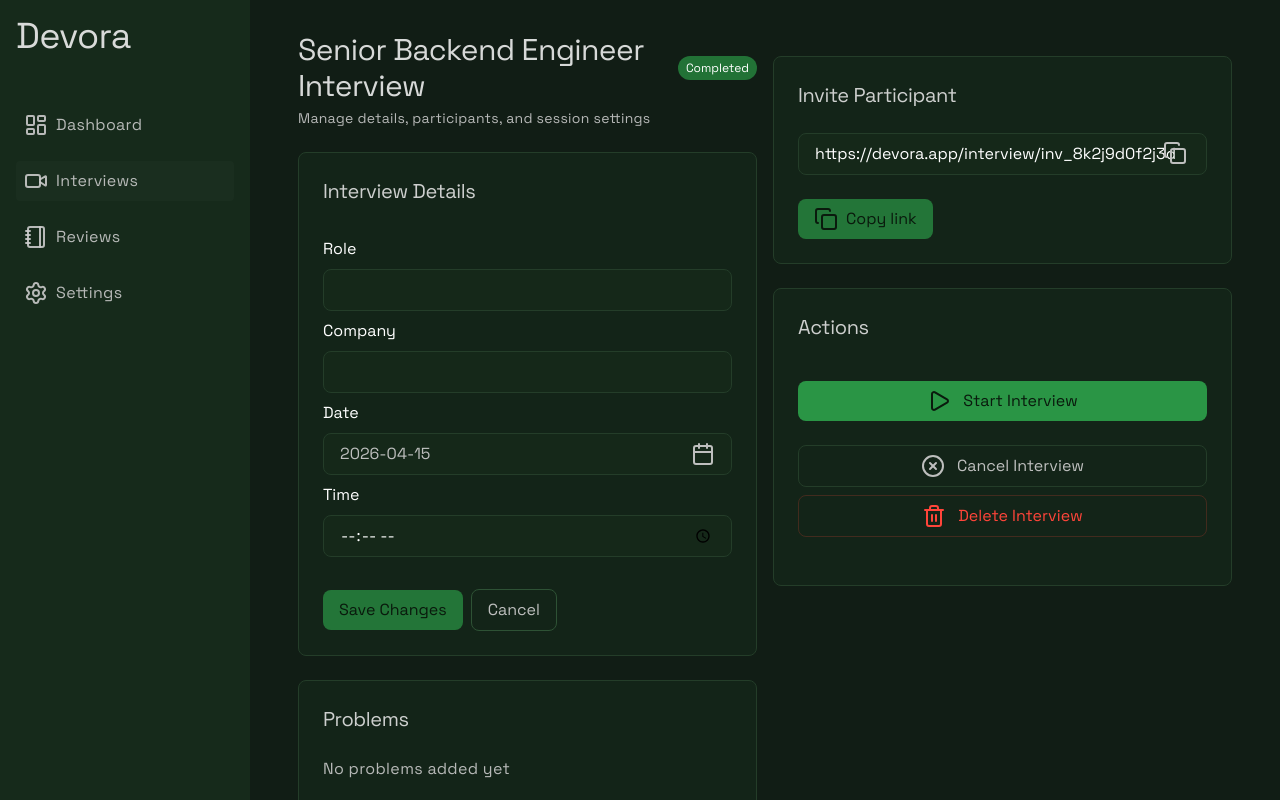
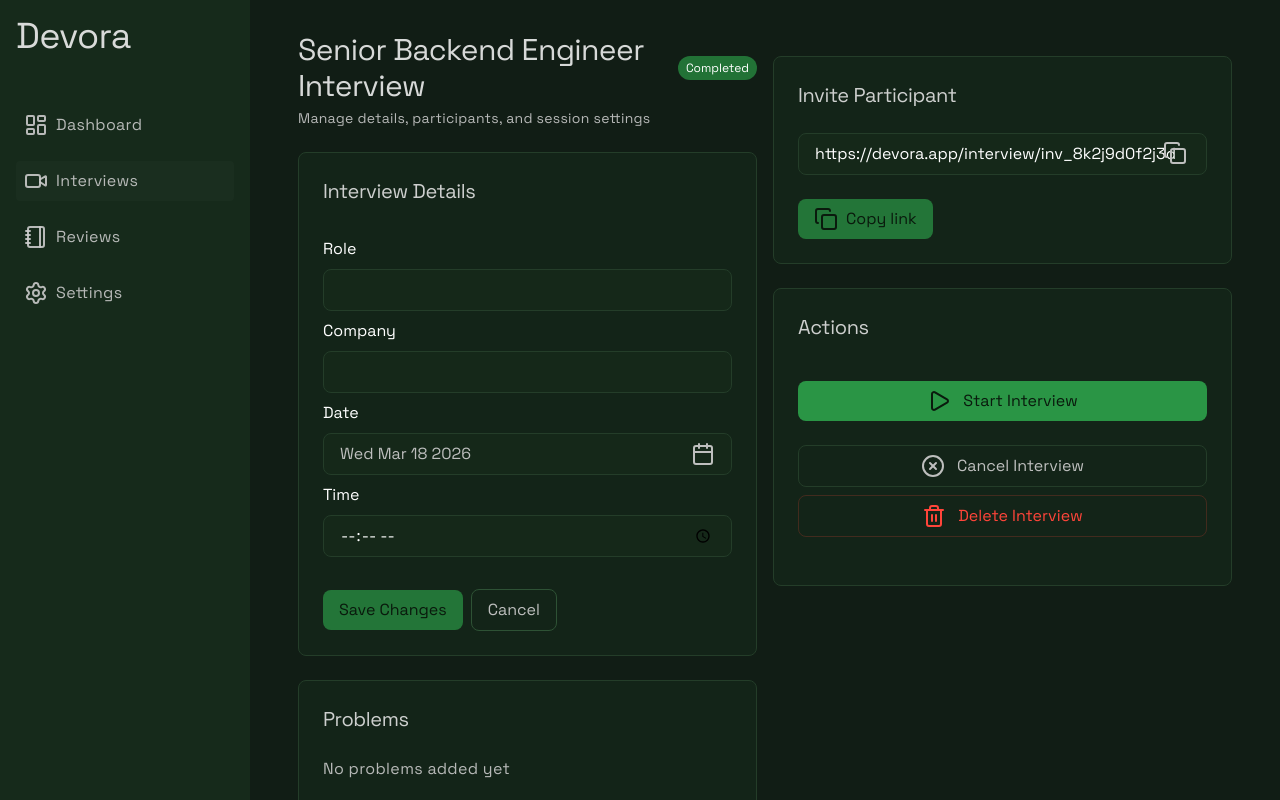
Before and after one commit to AtwolfOG/devora, a Next.js app in the folder frontend/: page /user/interviews/1 in a window 1280 px wide. Built offline with nearby package versions, Linux system fonts and the light colour scheme.

Commit message:
finalized the individual interview page

```diff
--- a/frontend/app/globals.css
+++ b/frontend/app/globals.css
@@ -17,6 +17,7 @@
   --border: #243D29;
   --border-light: #2E5235;
   --destructive: #FF453A;
+  accent-color: var(--bg-cta)!important;
 }
 
 
--- /dev/null
+++ b/frontend/app/user/interviews/[id]/detailsCard.tsx
@@ -0,0 +1,56 @@
+"use client"
+import { Calendar } from "@/components/ui/calendar";
+import { Calendar as CalendarIcon } from "lucide-react";
+import { Popover, PopoverContent, PopoverTrigger } from "@/components/ui/popover";
+import { useState } from "react";
+export function DetailsCard(){
+    const [date, setDate ] = useState<Date | undefined>(new Date())
+    const [open, setOpen ] = useState(false)
+    return (
+        <div className="my-6 bg-(--bg-muted)/60 border-(--border) border rounded-lg p-6">
+            <h4 className=" text-xl!">Interview Details</h4>
+            <div>
+                <form action="" className="flex flex-col gap-2 my-8">
+                    <div className="flex flex-col gap-2">
+                        <label htmlFor="title">Role</label>
+                        <input type="text" id="title" name="title" className="bg-(--bg-muted)/80 border-(--border) border rounded-lg px-4 py-2 outline-none" />
+                    </div>
+                    <div className="flex flex-col gap-2">
+                        <label htmlFor="title">Company</label>
+                        <input type="text" id="title" name="title" className="bg-(--bg-muted)/80 border-(--border) border rounded-lg px-4 py-2 outline-none" />
+                    </div>
+                    <div className="flex flex-col gap-2">
+                        <label htmlFor="date">Date</label>
+                        <Popover open={open} onOpenChange={setOpen}>
+                            <PopoverTrigger render={
+                                <button className="flex items-center justify-between bg-(--bg-muted)/80 border-(--border) border text-(--text-secondary) rounded-lg px-4 py-2 outline-none">{date?.toDateString()} <CalendarIcon /></button>
+                            }>
+                            </PopoverTrigger>
+                            <PopoverContent className="w-auto overflow-hidden p-0" align="center">
+                                <Calendar
+                                className="bg-(--bg-muted)/80!"
+                                mode="single"
+              selected={date}
+              captionLayout="dropdown"
+              defaultMonth={date}
+              onSelect={(date) => {
+                setDate(date)
+                setOpen(false)
+              }}
+ />
+                            </PopoverContent>
+                        </Popover>
+                    </div>
+                    <div className="flex flex-col gap-2">
+                        <label htmlFor="time">Time</label>
+                        <input type="time" id="time" name="time" className="bg-(--bg-muted)/80 border-(--border) border rounded-lg px-4 py-2 outline-none" />
+                    </div>
+                </form>
+                <div className="flex items-center gap-2">
+                    <button className="bg-(--bg-cta)/50 hover:bg-(--bg-cta)/60 text-(--text-cta) px-4 py-2 rounded-lg">Save Changes</button>
+                    <button className="text-(--text-secondary) hover:text-(--text-primary) hover:bg-(--bg-muted) border border-(--border-light) duration-200 px-4 py-2 rounded-lg">Cancel</button>
+                </div>
+            </div>
+        </div>
+    )
+}
--- a/frontend/app/user/interviews/[id]/page.tsx
+++ b/frontend/app/user/interviews/[id]/page.tsx
@@ -1,6 +1,7 @@
 import { StatusBtn } from "@/components/statusBtn";
 import { DialogContent, DialogHeader, Dialog, DialogDescription, DialogTitle, DialogTrigger, DialogClose } from "@/components/ui/dialog";
-import { Calendar, CircleX, Copy, Play, Plus, Trash2 } from "lucide-react";
+import { CircleX, Copy, Play, Plus, Trash2 } from "lucide-react";
+import { DetailsCard } from "./detailsCard";
 
 export default function InterviewPage(){
 	return (
@@ -26,37 +27,7 @@
 	)
 }
 
-function DetailsCard(){
-    return (
-        <div className="my-6 bg-(--bg-muted)/60 border-(--border) border rounded-lg p-6">
-            <h4 className=" text-xl!">Interview Details</h4>
-            <div>
-                <form action="" className="flex flex-col gap-2 my-8">
-                    <div className="flex flex-col gap-2">
-                        <label htmlFor="title">Role</label>
-                        <input type="text" id="title" name="title" className="bg-(--bg-muted)/80 border-(--border) border rounded-lg px-4 py-2 outline-none" />
-                    </div>
-                    <div className="flex flex-col gap-2">
-                        <label htmlFor="title">Company</label>
-                        <input type="text" id="title" name="title" className="bg-(--bg-muted)/80 border-(--border) border rounded-lg px-4 py-2 outline-none" />
-                    </div>
-                    <div className="flex flex-col gap-2">
-                        <label htmlFor="date">Date</label>
-                        <button className="flex items-center justify-between bg-(--bg-muted)/80 border-(--border) border text-(--text-secondary) rounded-lg px-4 py-2 outline-none">2026-04-15 <Calendar /></button>
-                    </div>
-                    <div className="flex flex-col gap-2">
-                        <label htmlFor="time">Time</label>
-                        <input type="time" id="time" name="time" className="bg-(--bg-muted)/80 border-(--border) border rounded-lg px-4 py-2 outline-none" />
-                    </div>
-                </form>
-                <div className="flex items-center gap-2">
-                    <button className="bg-(--bg-cta)/50 hover:bg-(--bg-cta)/60 text-(--text-cta) px-4 py-2 rounded-lg">Save Changes</button>
-                    <button className="text-(--text-secondary) hover:text-(--text-primary) hover:bg-(--bg-muted) border border-(--border-light) duration-200 px-4 py-2 rounded-lg">Cancel</button>
-                </div>
-            </div>
-        </div>
-    )
-}
+
 
 function ProblemsCard(){
     return (
--- a/frontend/components/ui/calendar.tsx
+++ b/frontend/components/ui/calendar.tsx
@@ -31,7 +31,7 @@
     <DayPicker
       showOutsideDays={showOutsideDays}
       className={cn(
-        "group/calendar bg-oklch(1 0 0) p-2 [--cell-radius:var(--radius-md)] [--cell-size:--spacing(7)] in-data-[slot=card-content]:bg-transparent in-data-[slot=popover-content]:bg-transparent dark:bg-oklch(0.145 0 0)",
+        "group/calendar bg-(--bg-cta)! p-2 [--cell-radius:var(--radius-md)] [--cell-size:--spacing(7)] in-data-[slot=card-content]:bg-transparent in-data-[slot=popover-content]:bg-transparent dark:bg-(--bg-cta)",
         String.raw`rtl:**:[.rdp-button\_next>svg]:rotate-180`,
         String.raw`rtl:**:[.rdp-button\_previous>svg]:rotate-180`,
         className
@@ -77,7 +77,7 @@
           defaultClassNames.dropdown_root
         ),
         dropdown: cn(
-          "absolute inset-0 bg-oklch(1 0 0) opacity-0 dark:bg-oklch(0.205 0 0)",
+          "absolute inset-0 bg-(--bg-light) opacity-0",
           defaultClassNames.dropdown
         ),
         caption_label: cn(
```
